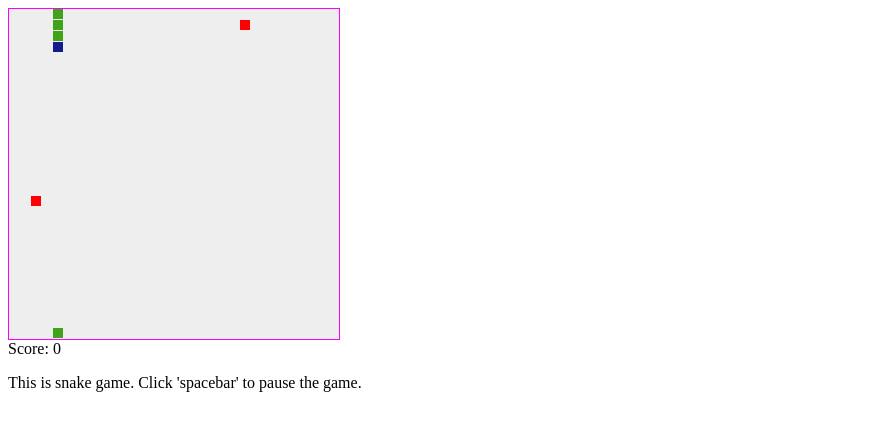
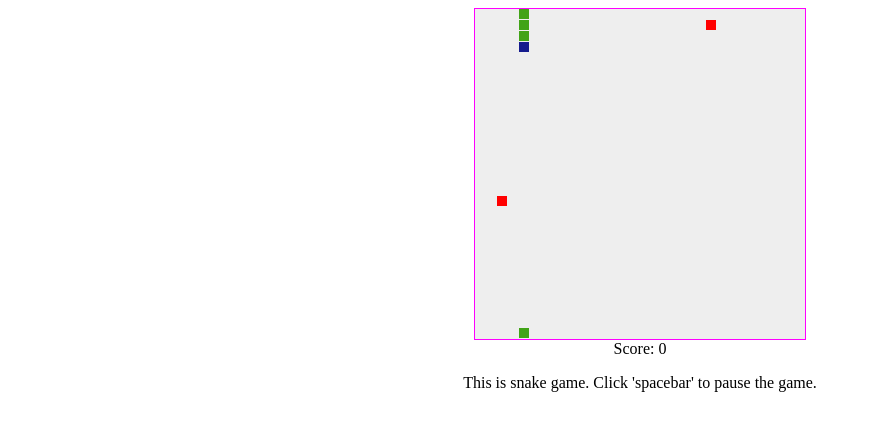
Before and after one commit to pacchio/rxjs-snake, a website built with webpack: page src/index.html in a window 1280 px wide. Shown: the whole page, without its empty margins (0-871 px from the left). Built offline with nearby package versions, Linux system fonts and the light colour scheme.

Commit message:
migliorato codice

```diff
--- a/src/game.util.ts
+++ b/src/game.util.ts
@@ -20,10 +20,6 @@ export function nextDirection(previous, next) {
   }
 
   return next;
-}
-
-export function pause(snake) {
-  return snake;
 }
 
 export function move(snake, [direction, snakeLength, pause]) {
--- a/src/index.ts
+++ b/src/index.ts
@@ -47,8 +47,8 @@ const INITIAL_DIRECTION = DIRECTIONS[KeyUtil.keyToCode('down_arrow')];
 /**
  * Determines the speed of the snake
  */
-let s = new BehaviorSubject(SPEED);
-let ticks$ = s.pipe(
+let speedSubscription = new BehaviorSubject(SPEED);
+let ticks$ = speedSubscription.pipe(
   switchMap(v => interval(v))
 );
 
@@ -131,7 +131,7 @@ let appleEaten$ = apples$.pipe(
   skip(1),
   tap(() => {
     SPEED = incrementSnakeSpeed(SPEED);
-    s.next(SPEED);
+    speedSubscription.next(SPEED);
     length$.next(POINTS_PER_APPLE)
   })
 ).subscribe();
--- a/src/style.css
+++ b/src/style.css
@@ -1,3 +1,7 @@
 canvas {
   border: 1px solid #FF00FF;
 }
+
+body {
+  text-align: center;
+}
```
